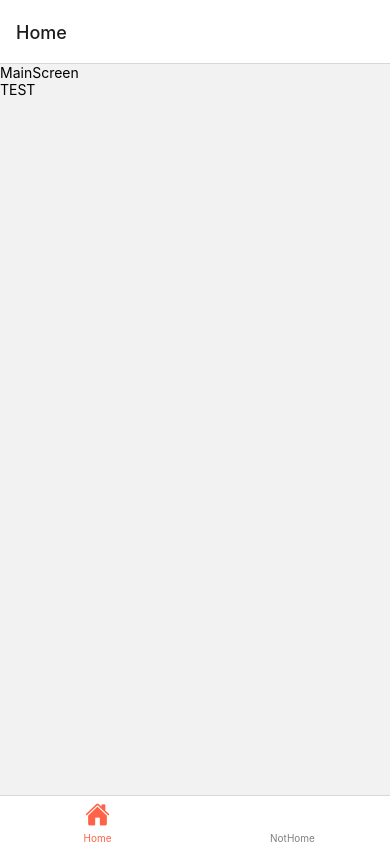
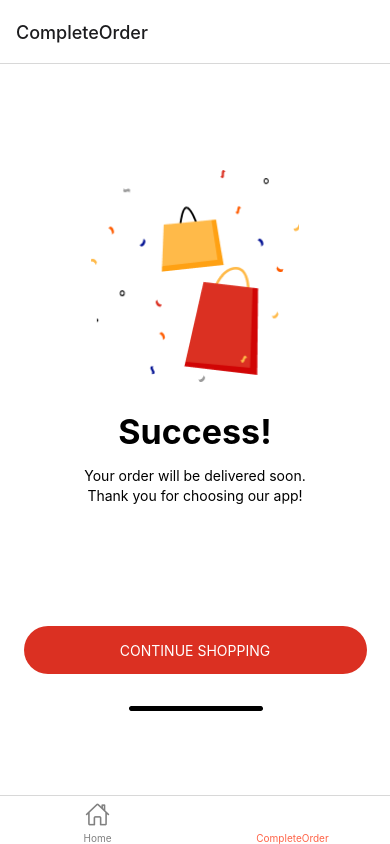
Before and after one commit to GiliEllen/react-natve-e-commerce-frontend, a React Native app: screen /CompleteOrder in a window 390 px wide. Built offline with nearby package versions, Linux system fonts and the light colour scheme.

Commit message:
complete-order-screen

```diff
--- a/App.js
+++ b/App.js
@@ -4,6 +4,7 @@ import { createBottomTabNavigator } from "@react-navigation/bottom-tabs";
 import MainScreen from "./screens/mainScreen/MainScreen";
 import { NavigationContainer } from "@react-navigation/native";
 import { Ionicons } from "@expo/vector-icons";
+import CompleteOrder from "./screens/CompleteOrder";
 
 const Tab = createBottomTabNavigator();
 
@@ -26,7 +27,7 @@ export default function App() {
         })}
       >
         <Tab.Screen name="Home" component={MainScreen} />
-        <Tab.Screen name="NotHome" component={MainScreen} />
+        <Tab.Screen name="CompleteOrder" component={CompleteOrder} />
       </Tab.Navigator>
     </NavigationContainer>
   );
--- /dev/null
+++ b/screens/CompleteOrder.js
@@ -0,0 +1,70 @@
+import { View, Text, Image, TouchableOpacity, StyleSheet } from "react-native";
+import React from "react";
+
+const CompleteOrder = () => {
+  return (
+    <View style={styles.container}>
+      <Image source={require("../assets/bags.png")} style={styles.image} />
+      <Text style={styles.title}>Success!</Text>
+      <Text style={styles.content}>
+        Your order will be delivered soon. Thank you for choosing our app!
+      </Text>
+      <TouchableOpacity style={styles.button}>
+        <View style={styles.buttonContent}>
+          <Text style={styles.buttonText}>CONTINUE SHOPPING</Text>
+        </View>
+      </TouchableOpacity>
+      <Image
+        source={require("../assets/home-indicator.png")}
+        style={styles.homeImage}
+      />
+    </View>
+  );
+};
+
+const styles = StyleSheet.create({
+  container: {
+    flex: 1,
+    alignItems: "center",
+    justifyContent: "center",
+    backgroundColor: "#FFFFFF",
+  },
+  title: {
+    marginBottom: 15,
+    fontWeight: "700",
+    fontSize: 34,
+    lineHeight: 39.84,
+  },
+  image: {
+    marginBottom: 30,
+    marginTop: 30,
+    width: 208,
+    height: 213,
+  },
+  content: {
+    width: 240,
+    height: 45,
+    marginBottom: 115,
+    lineHeight: 20,
+    textAlign: "center",
+    fontSize: 14,
+  },
+  button: {
+    width: 343,
+    height: 48,
+    marginBottom: 12,
+  },
+  buttonContent: {
+    backgroundColor: "#DB3022",
+    flex: 1,
+    borderRadius: 25,
+    alignItems: "center",
+    justifyContent: "center",
+  },
+  buttonText: {
+    color: "white",
+  },
+  homeImage: {},
+});
+
+export default CompleteOrder;
```
Also changed, not shown: assets/bags.png (added), assets/home-indicator.png (added).
